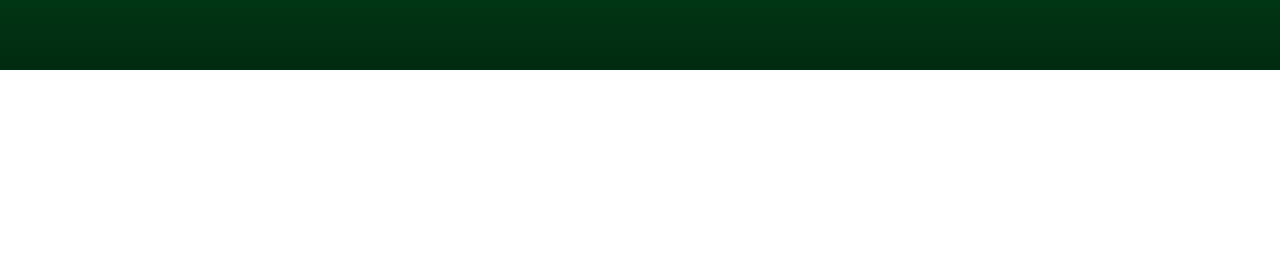
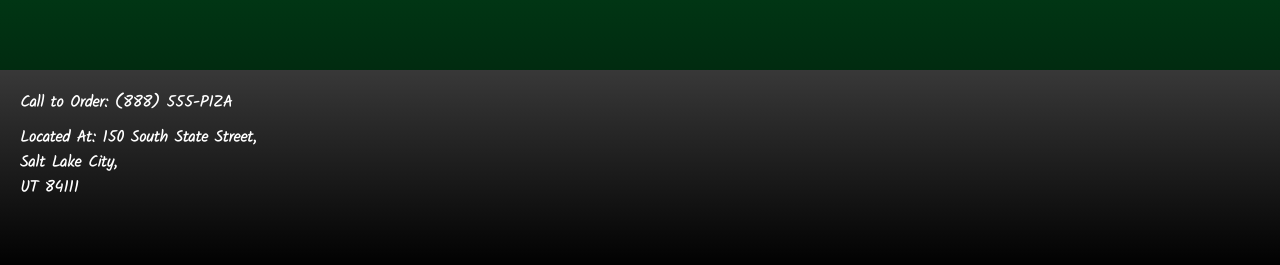
Before and after one commit to ccl71102/full-stack-group-project, a React (Create React App) app in the folder client/: page / in a window 1280 px wide. Shown: the part 733-998 px from the top of the page. Before the commit the page ends 803 px from the top, so only its background shows below. Built offline with nearby package versions, Linux system fonts and the light colour scheme; no server answers; a web font is replaced by a local one.

Commit message:
added footer

```diff
--- a/client/src/App.js
+++ b/client/src/App.js
@@ -8,6 +8,7 @@ import Order from "./components/Order.js"
 import OrderPlaced from "./components/OrderPlaced.js"
 import {withPizza} from "./context/PizzaProvider"
 import { Switch, Route } from "react-router-dom"
+import Footer from "./components/Footer.js"
 import "./style.css"
 
 const App = (props) => {
@@ -22,6 +23,7 @@ const App = (props) => {
         <Route path="/checkout" render={routerProps => <Checkout {...routerProps} {...props}/>}/>
         <Route path="/orderplaced" render={routerProps => <OrderPlaced {...routerProps} {...props}/>}/>
       </Switch>
+      <Footer/>
     </div>
   )
 }
--- /dev/null
+++ b/client/src/components/Footer.js
@@ -0,0 +1,14 @@
+import React from "react"
+
+const Footer = () => {
+    return(
+        <div className="footer">
+            <div className="footerDiv">
+                <h4 className="footerText">Call to Order: (888) 555-PIZA</h4>
+                <h4 className="footerText">Located At: 150 South State Street,<br/> Salt Lake City,<br/> UT 84111</h4>
+            </div>
+        </div>
+    )
+}
+
+export default Footer
--- a/client/src/style.css
+++ b/client/src/style.css
@@ -150,11 +150,11 @@ nav{
     flex-direction: column;
     align-content: center;
     text-align: center;
-    height: 90vh;
+    min-height: 90vh;
     background-image: linear-gradient(rgb(0, 150, 55), rgb(1, 43, 16));
     color: rgb(255, 255, 255);
     min-width: 373px;
-    overflow: scroll;
+    /* overflow: scroll; */
     font-family: AmaticR
 }
 
@@ -173,13 +173,33 @@ nav{
 }
 
 
+/* ** Footer Styling ** */
+
+.footer{
+    background-image: linear-gradient(rgb(56, 56, 56), black);
+    color: white;
+    height: 200px;
+    margin: auto;
+    overflow: hidden;
+}
+
+.footerDiv{
+    width: 50vw;
+    height: 100%;
+    padding: 20px;
+}
+
+.footerText{
+    margin-bottom: 10px;
+    font-family: KalamL;
+}
 /* ** Menu styling ** */
 
 .menuDiv{
     background-image: linear-gradient(rgb(0, 105, 39), rgb(0, 80, 29));
     color: white;
-    height: 90vh;
-    overflow: scroll;
+    min-height: 90vh;
+    /* overflow: scroll; */
 }
 
 .mobileCart{
```
